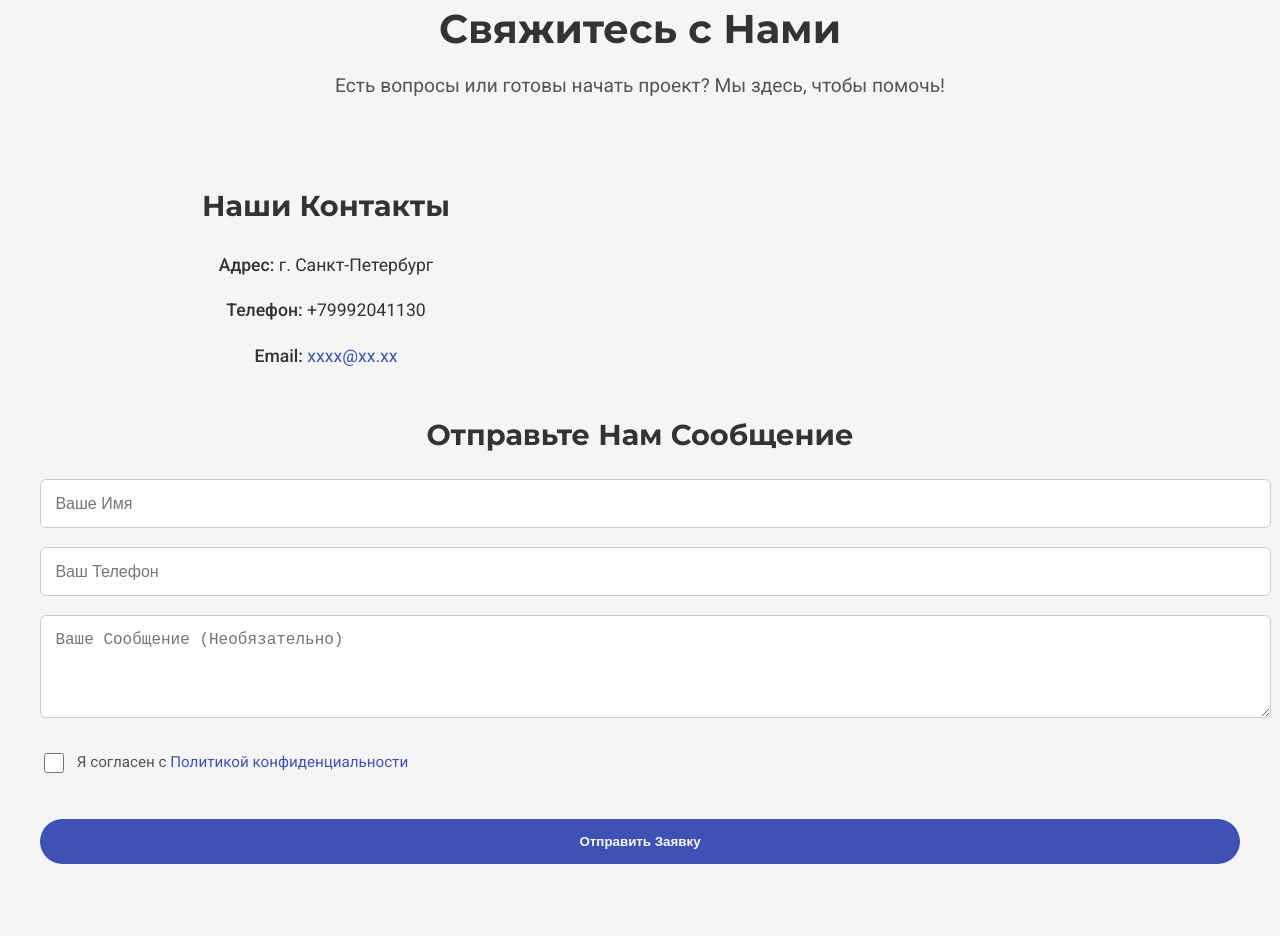
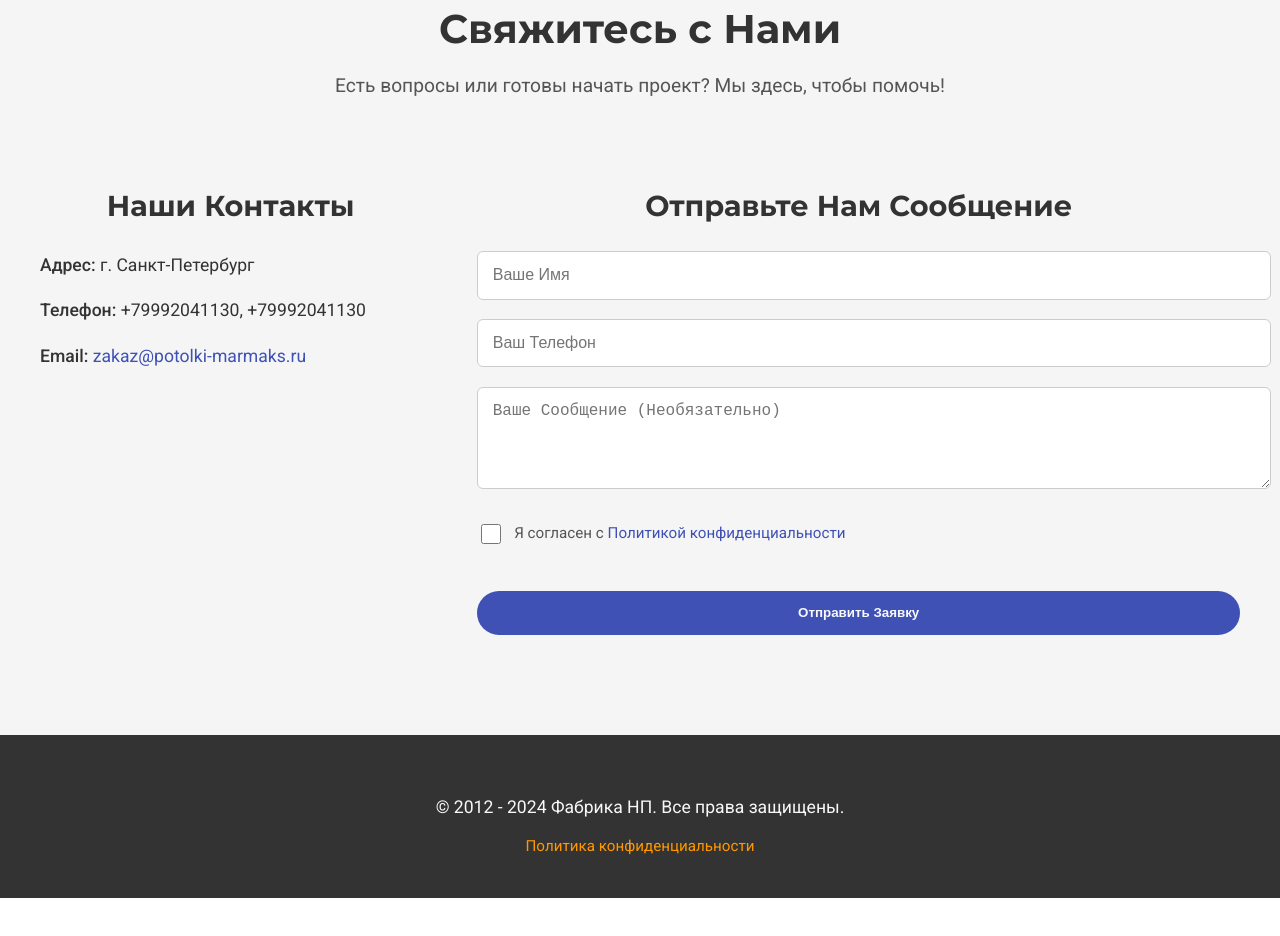
Before and after one commit to whysosergious/potolki_web, a website: page index.html in a window 1280 px wide. Shown: the part 8696-9632 px from the top of the page. After the commit the page ends 9594 px from the top, so only its background shows below. Drawn offline with Linux system fonts and the light colour scheme.

Commit message:
contact alignment

```diff
--- a/index.html
+++ b/index.html
@@ -326,9 +326,9 @@
                 <div class="contact-info">
                     <h3>Наши Контакты</h3>
                     <p><strong>Адрес:</strong> г. Санкт-Петербург</p>
-                    <p><strong>Телефон:</strong> +79992041130</p>
-                    <p><strong>Email:</strong> <a href="mailto:xxxx@xx.xx">xxxx@xx.xx</a></p>
-                                            </div>                </div>
+                    <p><strong>Телефон:</strong> +79992041130, +79992041130</p>
+                    <p><strong>Email:</strong> <a href="mailto:zakaz@potolki-marmaks.ru">zakaz@potolki-marmaks.ru</a></p>
+                                            </div>
                 <div class="contact-form">
                     <h3>Отправьте Нам Сообщение</h3>
                     <form action="#" method="POST">
--- a/style.css
+++ b/style.css
@@ -614,15 +614,16 @@ p {
 /* Contact Section */
 .contact-grid {
   display: grid;
-  grid-template-columns: repeat(1, 1fr);
+  grid-template-columns: 1fr;
   gap: 3.5rem;
   margin-top: 3.5rem;
+  text-align: left;
 }
 
 @media (min-width: 1024px) {
   /* lg */
   .contact-grid {
-    grid-template-columns: repeat(2, 1fr);
+    grid-template-columns: 1fr 2fr;
   }
 }
 
@@ -631,6 +632,7 @@ p {
   font-size: 1.8rem;
   font-weight: 600;
   margin-bottom: 1.5rem;
+  text-align: center;
 }
 
 .contact-info p {
```
Also changed, not shown: favicon.ico (deleted).
